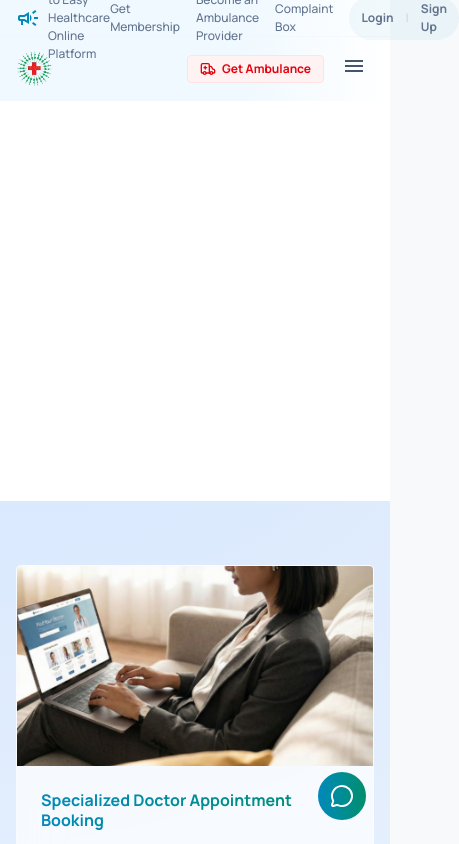
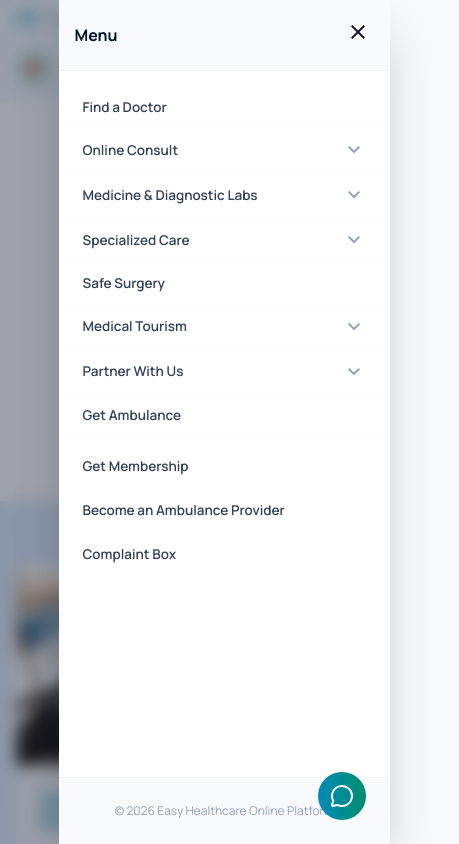
Before and after one commit to iaislamarif-oss/easyfront, a React (Vite) app: page / in a window 390 px wide. Both pictures are taken after a click on the button "menu". Shown: the top 844 px of the page, 459 px wide, since content can reach past the window. Built offline with nearby package versions, Linux system fonts and the light colour scheme.

Commit message:
Complete mobile responsive header, styling updates, and menu restructuring

```diff
--- a/src/components/Header.jsx
+++ b/src/components/Header.jsx
@@ -4,6 +4,8 @@ import { Link, useLocation } from 'react-router-dom';
 const Header = () => {
   const location = useLocation();
   const [activeDropdown, setActiveDropdown] = useState(null);
+  const [isMobileMenuOpen, setIsMobileMenuOpen] = useState(false);
+  const [mobileActiveTab, setMobileActiveTab] = useState(null);
 
   const navLinks = [
     { name: 'Find a Doctor', path: '/find-doctor' },
@@ -101,21 +103,24 @@ const Header = () => {
         { name: 'Become a Tele-health Agent', path: '/tele-health-agent' },
       ]
     },
+    { name: 'Get Ambulance', path: '/get-ambulance' },
   ];
 
   return (
     <div className="sticky top-0 z-50 w-full">
       {/* Top Header */}
       <div className="bg-gradient-to-r from-[#F0F9FF] via-[#F0F9FF] via-[62%] to-white border-b border-slate-100/50">
-        <div className="max-w-[1200px] mx-auto px-4 h-9 flex items-center justify-between text-[12px] font-medium text-slate-500">
-          <div className="flex items-center gap-2">
-            <span className="material-symbols-outlined text-[18px] text-brand-600">campaign</span>
-            Welcome to Easy Healthcare Online Platform
+        <div className="max-w-[1200px] mx-auto px-4 h-9 flex items-center justify-between text-[11px] sm:text-[12px] font-medium text-slate-500">
+          <div className="flex items-center gap-1 sm:gap-2 truncate mr-2">
+            <span className="hidden sm:inline material-symbols-outlined text-[18px] text-brand-600">campaign</span>
+            <span className="truncate">Welcome Easy Healthcare Online Platform</span>
           </div>
-          <div className="flex items-center gap-4">
-            <Link to="/membership" className="hover:text-brand-600 transition-colors cursor-pointer">Get Membership</Link>
-            <Link to="/partner/ambulance" className="hover:text-brand-600 transition-colors cursor-pointer">Become an Ambulance Provider</Link>
-            <Link to="/complaint-box" className="hover:text-brand-600 transition-colors cursor-pointer">Complaint Box</Link>
+          <div className="flex items-center gap-4 shrink-0">
+            <div className="flex items-center gap-4">
+              <Link to="/membership" className="hidden sm:block hover:text-brand-600 transition-colors cursor-pointer whitespace-nowrap">Get Membership</Link>
+              <Link to="/partner/ambulance" className="hidden sm:block hover:text-brand-600 transition-colors cursor-pointer whitespace-nowrap">Become an Ambulance Provider</Link>
+              <Link to="/complaint-box" className="hidden sm:block hover:text-brand-600 transition-colors cursor-pointer whitespace-nowrap">Complaint Box</Link>
+            </div>
             <div className="flex items-center gap-3 bg-brand-600/5 px-3 py-1 rounded-full">
               <Link to="/login" className="hover:text-brand-600 transition-colors cursor-pointer font-bold">Login</Link>
               <span className="text-slate-300">|</span>
@@ -126,16 +131,16 @@ const Header = () => {
       </div>
 
       {/* Main Header */}
-      <header className="bg-gradient-to-r from-[#F0F9FF] via-[#F0F9FF] via-[62%] to-white h-16 flex items-center w-full">
+      <header className="bg-gradient-to-r from-[#F0F9FF] via-[#F0F9FF] via-[62%] to-white h-16 flex items-center w-full shadow-none">
         <div className="w-full max-w-[1200px] mx-auto px-4 flex items-center justify-between relative">
           {/* Logo */}
           <Link to="/" className="flex items-center gap-2 shrink-0 z-10">
             <img src="/assets/logo.png" alt="Easy Healthcare" className="h-10 w-auto object-contain" />
           </Link>
 
-        {/* Navigation - Centered and slightly shifted left */}
-        <div className="flex-1 flex justify-center">
-          <nav className="hidden xl:flex items-center h-full gap-0">
+        {/* Desktop Navigation */}
+        <div className="flex-1 hidden xl:flex justify-center">
+          <nav className="flex items-center h-full gap-0">
           {navLinks.map((link, index) => (
             <div key={index} className="relative group h-full flex items-center">
               <Link
@@ -151,7 +156,7 @@ const Header = () => {
               {/* Simple Dropdown Menu */}
               {link.subLinks && !link.isMega && (
                 <div className="absolute top-full left-0 w-60 mt-[11px] opacity-0 invisible group-hover:opacity-100 group-hover:visible transition-all duration-200 z-50">
-                  <div className="bg-white py-2 rounded-b-[3px] border-t-2 border-brand-600 border-x border-b border-slate-100">
+                  <div className="bg-white py-2 rounded-b-[3px] border-t-2 border-brand-600 border-x border-b border-slate-100 shadow-xl">
                     {link.subLinks.map((sub, sIndex) => (
                       <Link
                         key={sIndex}
@@ -168,7 +173,7 @@ const Header = () => {
               {/* Mega Menu Dropdown */}
               {link.isMega && link.columns && (
                 <div className="absolute top-full -left-[280px] w-[880px] mt-[11px] opacity-0 invisible group-hover:opacity-100 group-hover:visible transition-all duration-200 z-50">
-                  <div className="bg-white p-8 rounded-b-[3px] grid grid-cols-4 gap-8 border-t-2 border-brand-600 border-x border-b border-slate-100">
+                  <div className="bg-white p-8 rounded-b-[3px] grid grid-cols-4 gap-8 border-t-2 border-brand-600 border-x border-b border-slate-100 shadow-xl">
                     {link.columns.map((column, colIndex) => (
                       <div key={colIndex} className="flex flex-col">
                         <h4 className="text-[12px] font-bold text-brand-900 mb-4 uppercase tracking-[0.1em] border-b border-slate-100 pb-2 flex items-center justify-between">
@@ -196,18 +201,130 @@ const Header = () => {
         </nav>
       </div>
 
-      {/* Action Button */}
+      {/* Action Buttons */}
         <div className="flex items-center gap-2.5 z-10">
-          <Link to="/get-ambulance" className="flex items-center gap-1.5 px-3 py-1 bg-red-50 text-red-600 rounded-[4px] text-[12px] font-bold hover:bg-red-100 transition-all border border-red-100">
-            <svg xmlns="http://www.w3.org/2000/svg" width="16" height="16" viewBox="0 0 24 24" fill="none" stroke="currentColor" strokeWidth="2" strokeLinecap="round" strokeLinejoin="round" className="lucide lucide-ambulance"><path d="M10 10H6"/><path d="M14 18V6a2 2 0 0 0-2-2H4a2 2 0 0 0-2 2v11a1 1 0 0 0 1 1h2"/><path d="M19 18h2a1 1 0 0 0 1-1v-3.28a1 1 0 0 0-.684-.948l-1.923-.641a1 1 0 0 1-.578-.502l-1.539-3.076A1 1 0 0 0 16.382 8H14"/><path d="M8 8v4"/><path d="M9 18h6"/><circle cx="17" cy="18" r="2"/><circle cx="7" cy="18" r="2"/></svg>
-            Get Ambulance
-          </Link>
-          <button className="xl:hidden p-2 text-slate-600 hover:bg-slate-100 rounded-lg">
-            <span className="material-symbols-outlined">menu</span>
+          {/* Hamburger Menu Button */}
+          <button
+            onClick={() => setIsMobileMenuOpen(!isMobileMenuOpen)}
+            className="xl:hidden p-2 text-brand-600 cursor-pointer transition-colors"
+          >
+            <span className="material-symbols-outlined text-[28px]">
+              {isMobileMenuOpen ? 'close' : 'menu'}
+            </span>
           </button>
         </div>
       </div>
     </header>
+
+    {/* Mobile Menu Drawer */}
+    <div className={`fixed inset-0 z-50 xl:hidden transition-all duration-300 ${isMobileMenuOpen ? 'visible' : 'invisible pointer-events-none'}`}>
+      {/* Backdrop */}
+      <div
+        className={`absolute inset-0 bg-slate-900/40 backdrop-blur-sm transition-opacity duration-300 ${isMobileMenuOpen ? 'opacity-100' : 'opacity-0'}`}
+        onClick={() => setIsMobileMenuOpen(false)}
+      />
+
+      {/* Menu Content */}
+      <div className={`absolute top-0 right-0 w-[85%] max-w-sm h-full bg-white shadow-2xl transition-transform duration-300 transform ${isMobileMenuOpen ? 'translate-x-0' : 'translate-x-full'}`}>
+        <div className="flex flex-col h-full">
+          {/* Mobile Menu Header */}
+          <div className="p-4 border-b border-slate-100 flex items-center justify-between bg-slate-50">
+            <span className="font-bold text-brand-900">Menu</span>
+            <button onClick={() => setIsMobileMenuOpen(false)} className="p-1 hover:bg-slate-200 rounded-full transition-colors">
+              <span className="material-symbols-outlined">close</span>
+            </button>
+          </div>
+
+          {/* Mobile Menu Links */}
+          <div className="flex-1 overflow-y-auto py-4">
+            <div className="flex flex-col">
+              {navLinks.map((link, index) => (
+                <div key={index} className="border-b border-slate-50 last:border-0">
+                  <div
+                    className="flex items-center justify-between px-6 py-2.5 transition-colors cursor-pointer"
+                    onClick={() => {
+                      if (!link.hasDropdown) {
+                        setIsMobileMenuOpen(false);
+                      } else {
+                        setMobileActiveTab(mobileActiveTab === index ? null : index);
+                      }
+                    }}
+                  >
+                    <Link
+                      to={link.path}
+                      className="text-[13.5px] font-semibold text-slate-700"
+                      onClick={(e) => link.hasDropdown && e.preventDefault()}
+                    >
+                      {link.name}
+                    </Link>
+                    {link.hasDropdown && (
+                      <span className={`material-symbols-outlined text-[18px] text-slate-400 transition-transform ${mobileActiveTab === index ? 'rotate-180' : ''}`}>
+                        expand_more
+                      </span>
+                    )}
+                  </div>
+
+                  {/* Mobile Dropdown Content */}
+                  {link.hasDropdown && mobileActiveTab === index && (
+                    <div className="bg-slate-50/50 py-1">
+                      {/* Normal Dropdown */}
+                      {link.subLinks && link.subLinks.map((sub, sIndex) => (
+                        <Link
+                          key={sIndex}
+                          to={sub.path}
+                          className="block px-10 py-1.5 text-[12.5px] text-slate-600 font-medium"
+                          onClick={() => setIsMobileMenuOpen(false)}
+                        >
+                          {sub.name}
+                        </Link>
+                      ))}
+
+                      {/* Mega Menu Style for Mobile */}
+                      {link.isMega && link.columns && link.columns.map((column, cIndex) => (
+                        <div key={cIndex} className="mb-2 last:mb-0">
+                          <div className="px-10 py-1 text-[11px] font-bold text-brand-600 uppercase tracking-wider">
+                            {column.title}
+                          </div>
+                          {column.links.map((sub, sIndex) => (
+                            <Link
+                              key={sIndex}
+                              to={sub.path}
+                              className="block px-12 py-1.5 text-[12.5px] text-slate-600"
+                              onClick={() => setIsMobileMenuOpen(false)}
+                            >
+                              {sub.name}
+                            </Link>
+                          ))}
+                        </div>
+                      ))}
+                    </div>
+                  )}
+                </div>
+              ))}
+              {/* Extra Top Bar Links for Mobile */}
+              <div className="mt-2">
+                <Link to="/membership" className="block px-6 py-3 text-[13.5px] font-semibold text-slate-700 hover:text-brand-600" onClick={() => setIsMobileMenuOpen(false)}>
+                  Get Membership
+                </Link>
+                <Link to="/partner/ambulance" className="block px-6 py-3 text-[13.5px] font-semibold text-slate-700 hover:text-brand-600" onClick={() => setIsMobileMenuOpen(false)}>
+                  Become an Ambulance Provider
+                </Link>
+                <Link to="/complaint-box" className="block px-6 py-3 text-[13.5px] font-semibold text-slate-700 hover:text-brand-600" onClick={() => setIsMobileMenuOpen(false)}>
+                  Complaint Box
+                </Link>
+              </div>
+            </div>
+          </div>
+
+          {/* Mobile Menu Footer */}
+          <div className="p-6 border-t border-slate-100 bg-slate-50">
+            <div className="flex flex-col gap-3 text-center text-[12px] text-slate-400">
+              © 2026 Easy Healthcare Online Platform
+            </div>
+          </div>
+        </div>
+      </div>
+    </div>
   </div>
 );
 };
```
